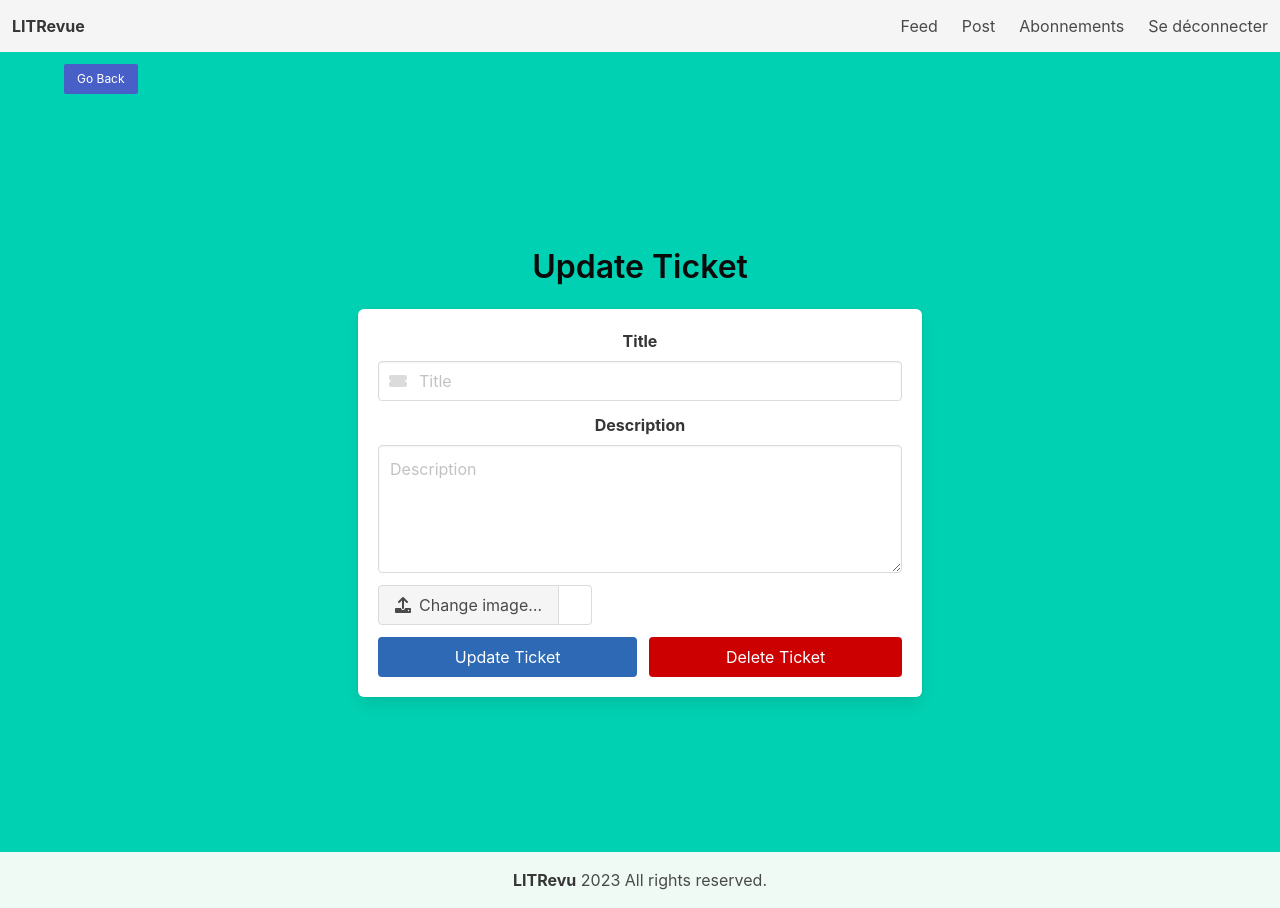
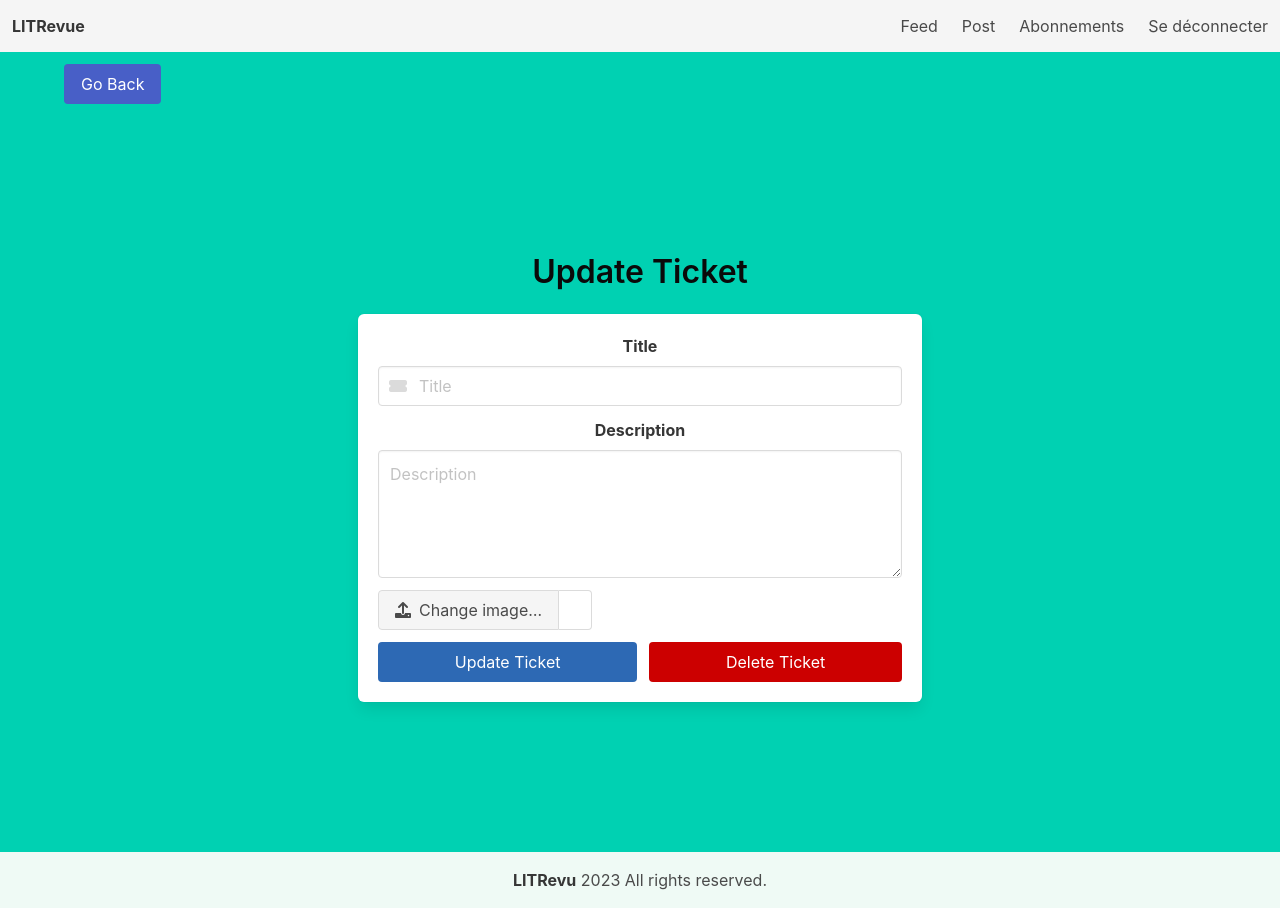
Before and after one commit to ErnestoAquino/LITRevu, a Django app: template litrevu/feed/templates/feed/ticket_update.html in a window 1280 px wide. Run offline with Django 4.2, Linux system fonts and the light colour scheme; the template is opened without the code that fills it: values that come from a table or form of the project are taken from there, others are empty.

Commit message:
feat: add ticket_update.html template

```diff
--- a/litrevu/feed/templates/feed/ticket_update.html
+++ b/litrevu/feed/templates/feed/ticket_update.html
@@ -13,7 +13,7 @@ Update Ticket
                 <div class="level-left">
                     <div class="level-item">
                         <!-- Go Back button. -->
-                        <a href="{% url 'home' %}" class="button is-small is-link">Go Back</a>
+                        <a href="{% url 'posts' %}" class="button is-link">Go Back</a>
                     </div>
                 </div>
             </nav>
```
